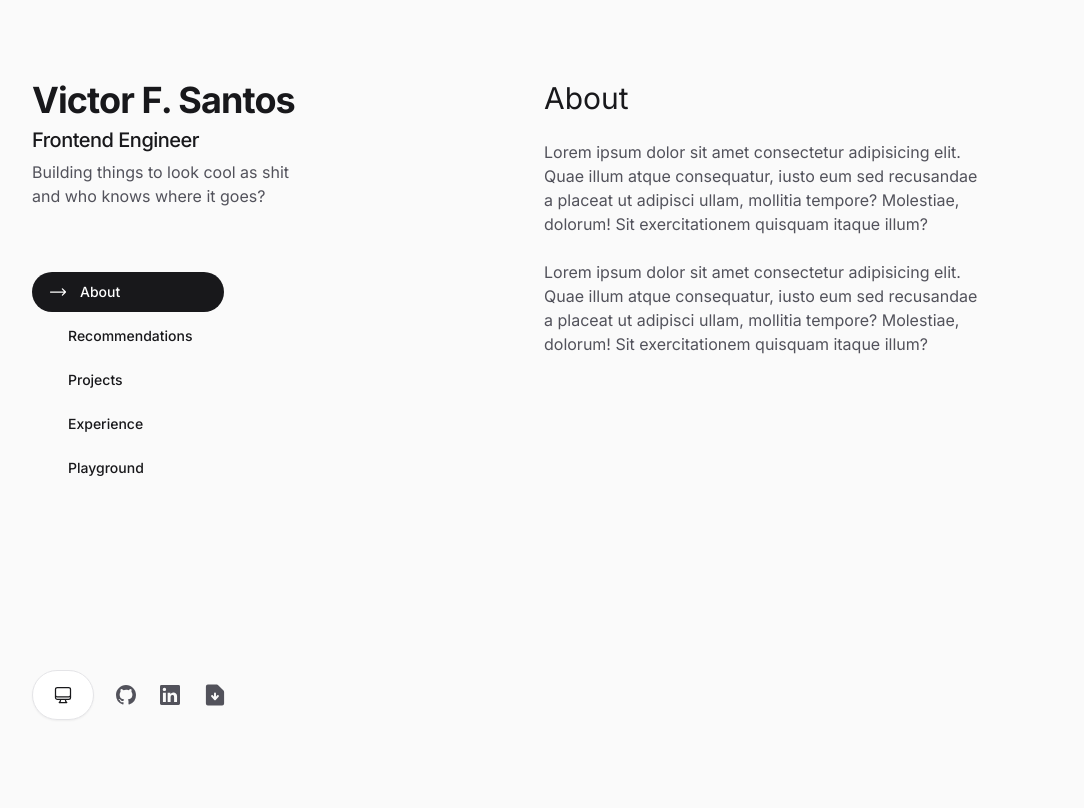
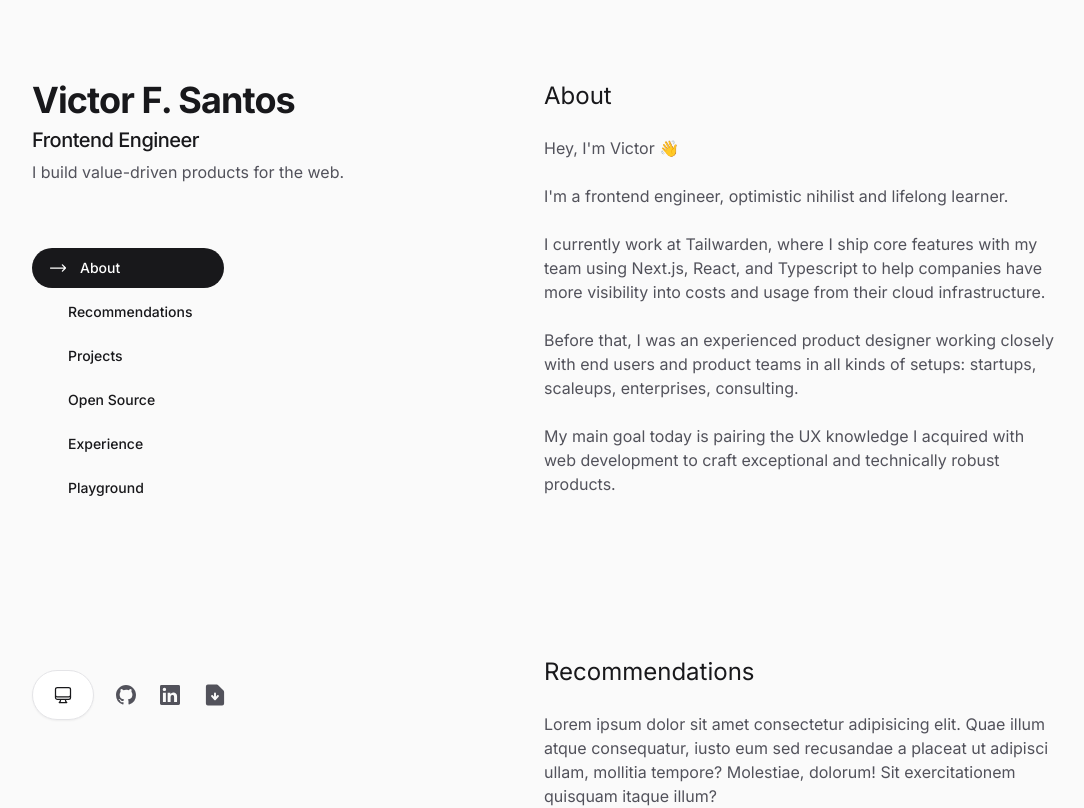
Before and after one commit to victorgaard/portfolio-v2, a Next.js app: page / in a window 1280 px wide. Shown: the top 808 px of the page, without its empty margins (96-1180 px from the left). Built offline with nearby package versions, Linux system fonts and the light colour scheme.

Commit message:
feat: summary

```diff
--- a/app/components/Navbar.tsx
+++ b/app/components/Navbar.tsx
@@ -30,7 +30,7 @@ type NavbarProps = {
 };
 
 function Navbar({ sectionIds }: NavbarProps) {
-  const activeId = useScrollSpy(sectionIds, 200) || "about";
+  const activeId = useScrollSpy(sectionIds, 300) || "about";
   return (
     <nav className="mr-auto hidden w-48 md:block">
       <ul className="flex flex-col gap-1">
--- a/app/components/Section.tsx
+++ b/app/components/Section.tsx
@@ -9,11 +9,11 @@ function Section({ children, id }: SectionProps) {
   return (
     <section
       id={id}
-      className="flex h-[1000px] w-full flex-col gap-6 pt-8 [text-wrap:balance] md:pt-20"
+      className="flex min-h-[500px] w-full flex-col gap-6 pt-8 md:py-20"
     >
-      <Typography.H3 className="sticky top-0 bg-zinc-50 py-2 capitalize dark:bg-zinc-950 md:relative md:py-0">
+      <Typography.H4 className="sticky top-0 bg-zinc-50 py-2 capitalize dark:bg-zinc-950 md:relative md:py-0">
         {id}
-      </Typography.H3>
+      </Typography.H4>
       {children}
     </section>
   );
--- a/app/components/Hero.tsx
+++ b/app/components/Summary.tsx
@@ -1,6 +1,6 @@
 import { Typography } from "@components/Typography";
 
-function Hero() {
+function Summary() {
   return (
     <div className="flex flex-col gap-1.5">
       <Typography.H2 className="font-bold tracking-tight">
@@ -10,10 +10,10 @@ function Hero() {
         Frontend Engineer
       </Typography.H5>
       <Typography.Paragraph className="max-w-xs [text-wrap:balance]">
-        Building things to look cool as shit and who knows where it goes?
+        I build value-driven products for the web.
       </Typography.Paragraph>
     </div>
   );
 }
 
-export default Hero;
+export default Summary;
--- a/app/page.tsx
+++ b/app/page.tsx
@@ -1,4 +1,4 @@
-import Hero from "@components/Hero";
+import Summary from "@components/Summary";
 import Navbar from "@components/Navbar";
 import Footer from "@components/Footer";
 import Section from "@components/Section";
@@ -9,32 +9,41 @@ export default function Home() {
     "about",
     "recommendations",
     "projects",
+    "open source",
     "experience",
     "playground",
   ];
   return (
     <main className="relative min-h-screen px-8 md:px-24">
       <div className="relative mx-auto grid w-full max-w-5xl md:grid-cols-2">
-        <aside className="left-0 top-0 flex flex-col-reverse gap-8 md:gap-0 justify-between py-8 md:sticky md:h-screen md:flex-col md:py-20">
+        <aside className="left-0 top-0 flex flex-col-reverse justify-between gap-8 py-8 md:sticky md:h-screen md:flex-col md:gap-0 md:py-20">
           <div className="flex flex-col gap-16">
-            <Hero />
+            <Summary />
             <Navbar sectionIds={sectionIds} />
           </div>
           <Footer />
         </aside>
         <div>
           <Section id="about">
+            <Typography.Paragraph>Hey, I&apos;m Victor 👋</Typography.Paragraph>
             <Typography.Paragraph>
-              Lorem ipsum dolor sit amet consectetur adipisicing elit. Quae
-              illum atque consequatur, iusto eum sed recusandae a placeat ut
-              adipisci ullam, mollitia tempore? Molestiae, dolorum! Sit
-              exercitationem quisquam itaque illum?
+              I&apos;m a frontend engineer, optimistic nihilist and lifelong
+              learner.
             </Typography.Paragraph>
             <Typography.Paragraph>
-              Lorem ipsum dolor sit amet consectetur adipisicing elit. Quae
-              illum atque consequatur, iusto eum sed recusandae a placeat ut
-              adipisci ullam, mollitia tempore? Molestiae, dolorum! Sit
-              exercitationem quisquam itaque illum?
+              I currently work at Tailwarden, where I ship core features with my
+              team using Next.js, React, and Typescript to help companies have
+              more visibility into costs and usage from their cloud
+              infrastructure.
+            </Typography.Paragraph>
+            <Typography.Paragraph>
+              Before that, I was an experienced product designer working closely
+              with end users and product teams in all kinds of setups: startups,
+              scaleups, enterprises, consulting.
+            </Typography.Paragraph>
+            <Typography.Paragraph>
+              My main goal today is pairing the UX knowledge I acquired with web
+              development to craft exceptional and technically robust products.
             </Typography.Paragraph>
           </Section>
           <Section id="recommendations">
@@ -46,6 +55,14 @@ export default function Home() {
             </Typography.Paragraph>
           </Section>
           <Section id="projects">
+            <Typography.Paragraph>
+              Lorem ipsum dolor sit amet consectetur adipisicing elit. Quae
+              illum atque consequatur, iusto eum sed recusandae a placeat ut
+              adipisci ullam, mollitia tempore? Molestiae, dolorum! Sit
+              exercitationem quisquam itaque illum?
+            </Typography.Paragraph>
+          </Section>
+          <Section id="open source">
             <Typography.Paragraph>
               Lorem ipsum dolor sit amet consectetur adipisicing elit. Quae
               illum atque consequatur, iusto eum sed recusandae a placeat ut
```
